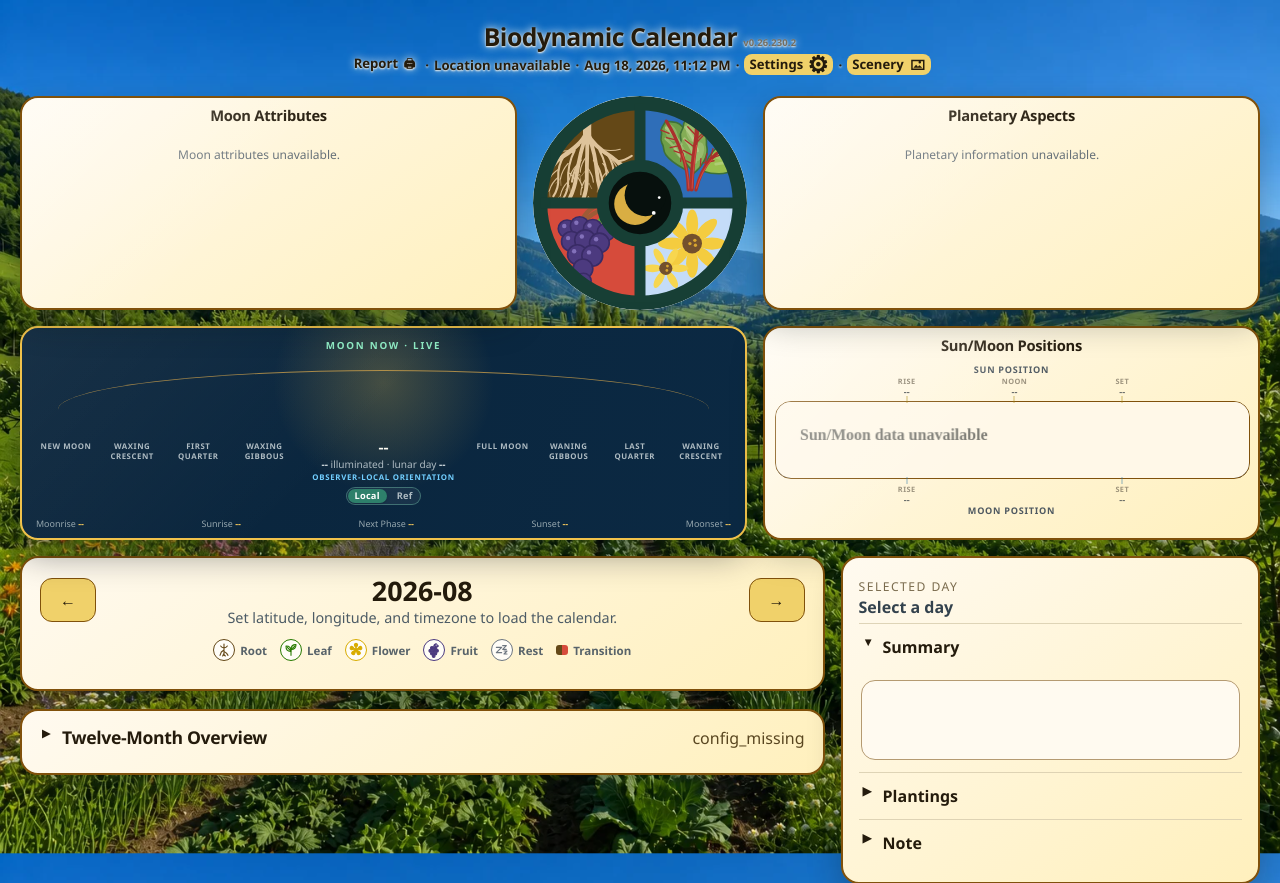
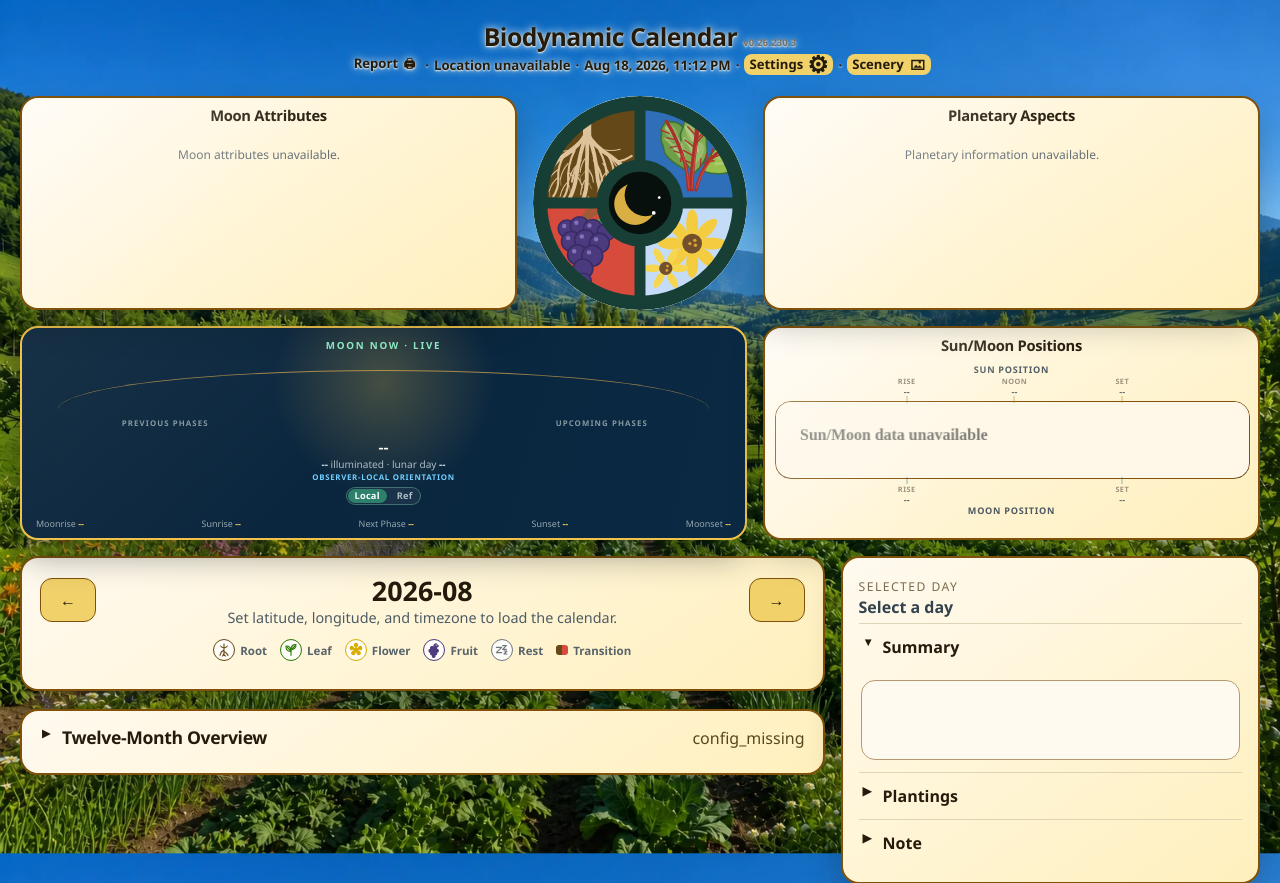
Before and after one commit to mot-yelraf/Biodynamic_Calendar, a FastAPI app: page / in a window 1280 px wide. Shown: the top 883 px of the page. Run offline with FastAPI, Linux system fonts and the light colour scheme; data that the repository does not hold is empty; some libraries are stand-ins or nearby versions.

Commit message:
Fix lunar phase timeline ordering (#7)

```diff
--- a/pyproject.toml
+++ b/pyproject.toml
@@ -4,7 +4,7 @@ build-backend = "setuptools.build_meta"
 
 [project]
 name = "biodynamic-calendar"
-version = "v0.26.230.2"
+version = "v0.26.230.3"
 description = "Standalone biodynamic calendar library and local web app."
 readme = "README.md"
 requires-python = ">=3.11"
--- a/src/biodynamic_calendar/core.py
+++ b/src/biodynamic_calendar/core.py
@@ -53,7 +53,7 @@ class BiodynamicConfig:
 
 
 # Increment when persisted calendar or daily-summary calculation output changes.
-CALCULATION_IMPLEMENTATION_VERSION = 6
+CALCULATION_IMPLEMENTATION_VERSION = 7
 
 
 @dataclass(frozen=True)
@@ -1260,7 +1260,7 @@ def _moon_phase_cycle(
     phase_day: float,
     latitude: float,
 ) -> list[dict[str, object]]:
-    """Build detailed observer-local snapshots for the eight lunar phases."""
+    """Build four previous and four upcoming observer-local phase milestones."""
     phase_names = (
         "New Moon",
         "Waxing Crescent",
@@ -1278,17 +1278,28 @@ def _moon_phase_cycle(
         return []
 
     local_now = observed_at.astimezone(tzinfo)
+    local_date = local_now.date()
+    candidates: set[tuple[date, int]] = set()
+    for cycle_offset in range(-2, 3):
+        for index, target_age in enumerate(phase_ages):
+            estimated_date = (local_now + timedelta(days=target_age + (28.0 * cycle_offset) - phase_day)).date()
+            phase_candidates = [estimated_date + timedelta(days=offset) for offset in range(-4, 5)]
+            representative_date = min(
+                phase_candidates,
+                key=lambda candidate: min(
+                    abs((float(_astral_moon.phase(candidate)) % 28.0) - target_age),
+                    28.0 - abs((float(_astral_moon.phase(candidate)) % 28.0) - target_age),
+                ),
+            )
+            candidates.add((representative_date, index))
+
+    ordered = sorted(candidates)
+    timeline = [item for item in ordered if item[0] < local_date][-4:]
+    timeline.extend([item for item in ordered if item[0] > local_date][:4])
     phase_cycle: list[dict[str, object]] = []
-    for index, (name, target_age) in enumerate(zip(phase_names, phase_ages)):
-        estimated_date = (local_now + timedelta(days=target_age - phase_day)).date()
-        candidates = [estimated_date + timedelta(days=offset) for offset in range(-4, 5)]
-        representative_date = min(
-            candidates,
-            key=lambda candidate: min(
-                abs((float(_astral_moon.phase(candidate)) % 28.0) - target_age),
-                28.0 - abs((float(_astral_moon.phase(candidate)) % 28.0) - target_age),
-            ),
-        )
+    for representative_date, index in timeline:
+        name = phase_names[index]
+        target_age = phase_ages[index]
         midnight = datetime.combine(representative_date, time.min, tzinfo=tzinfo)
         hourly = [midnight + timedelta(hours=hour) for hour in range(24)]
         view_at = max(hourly, key=lambda candidate: float(moon_el_fn(observer, _astral_moon_time(candidate))))
@@ -1302,13 +1313,14 @@ def _moon_phase_cycle(
         phase_cycle.append(
             {
                 "index": index,
-                "name": name,
+                "name": _traditional_full_moon_name(representative_date) if index == 4 else name,
                 "phase_value": target_age,
                 "illumination": round((1.0 - math.cos(2.0 * math.pi * target_age / 28.0)) * 50.0),
                 "bright_limb_angle": round(bright_angle, 2) if bright_angle is not None else 0.0,
                 "disk_rotation": round(disk_rotation, 2) if disk_rotation is not None else 0.0,
                 "altitude": round(moon_el, 1),
                 "representative_date": representative_date.isoformat(),
+                "date_label": f"{representative_date.strftime('%b')} {representative_date.day}",
             }
         )
     return phase_cycle
--- a/static/app.css
+++ b/static/app.css
@@ -1057,6 +1057,17 @@ button:disabled:hover {
   z-index: 1;
 }
 
+.lunar-cycle-side-title {
+  grid-column: 1 / -1;
+  margin: 0;
+  color: rgba(235, 247, 240, 0.54);
+  font-size: 0.49rem;
+  font-weight: 800;
+  letter-spacing: 0.14em;
+  text-align: center;
+  text-transform: uppercase;
+}
+
 .lunar-cycle-step {
   min-width: 0;
   color: #aebbc2;
@@ -1079,6 +1090,14 @@ button:disabled:hover {
   letter-spacing: 0.07em;
   line-height: 1.25;
   text-transform: uppercase;
+}
+
+.lunar-cycle-step time {
+  display: block;
+  margin-top: 3px;
+  color: #f0c55b;
+  font-size: 0.52rem;
+  font-weight: 700;
 }
 
 .lunar-cycle-current {
--- a/static/app.js
+++ b/static/app.js
@@ -961,6 +961,38 @@ function referenceBrightLimbAngle(phaseValue) {
   return 0;
 }
 
+function renderLunarPhaseSide(containerId, title, phases, isReferenceMode) {
+  const container = document.getElementById(containerId);
+  if (!container) return;
+  container.querySelectorAll("canvas").forEach((canvas) => moonDiskRenders.delete(canvas));
+  container.replaceChildren();
+  const heading = document.createElement("p");
+  heading.className = "lunar-cycle-side-title";
+  heading.textContent = title;
+  container.appendChild(heading);
+  phases.forEach((phase) => {
+    const step = document.createElement("div");
+    step.className = "lunar-cycle-step";
+    const canvas = document.createElement("canvas");
+    canvas.className = "lunar-cycle-disk";
+    canvas.width = 92;
+    canvas.height = 92;
+    canvas.dataset.cyclePhase = String(phase.phase_value ?? "");
+    const name = document.createElement("small");
+    name.textContent = phase.name || "Moon phase";
+    const phaseDate = document.createElement("time");
+    phaseDate.dateTime = phase.representative_date || "";
+    phaseDate.textContent = phase.date_label || formatIsoDate(phase.representative_date);
+    step.append(canvas, name, phaseDate);
+    container.appendChild(step);
+    renderMoonPhaseDisk(canvas, {
+      ...phase,
+      bright_limb_angle: isReferenceMode ? referenceBrightLimbAngle(phase.phase_value) : phase.bright_limb_angle,
+      disk_rotation: isReferenceMode ? 0 : phase.disk_rotation,
+    });
+  });
+}
+
 function drawMoonPhase(astro) {
   const isReferenceMode = getMoonViewMode() === "reference";
   if (!astro || !astro.ok || !Number.isFinite(Number(astro.moon_phase_value))) {
@@ -968,6 +1000,8 @@ function drawMoonPhase(astro) {
     document.querySelectorAll("#moonPhaseCanvas, [data-cycle-phase]").forEach((canvas) => {
       canvas.getContext("2d")?.clearRect(0, 0, canvas.width, canvas.height);
     });
+    renderLunarPhaseSide("previousMoonPhases", "Previous phases", [], isReferenceMode);
+    renderLunarPhaseSide("upcomingMoonPhases", "Upcoming phases", [], isReferenceMode);
     return;
   }
   const phaseValue = Number(astro.moon_phase_value);
@@ -982,21 +1016,8 @@ function drawMoonPhase(astro) {
 
   const rawCycle = Array.isArray(astro.moon_phase_cycle) ? astro.moon_phase_cycle : [];
   const cycle = pairedMoonPhaseCycle(rawCycle);
-  document.querySelectorAll("[data-cycle-phase]").forEach((canvas, index) => {
-    const phase = cycle.find((item) => Number(item.index) === index) || {
-      index,
-      name: canvas.getAttribute("aria-label") || "Moon phase",
-      phase_value: Number(canvas.dataset.cyclePhase),
-      illumination: [0, 15, 50, 85, 100, 85, 50, 15][index],
-      bright_limb_angle: referenceBrightLimbAngle(Number(canvas.dataset.cyclePhase)),
-      disk_rotation: 0,
-    };
-    renderMoonPhaseDisk(canvas, {
-      ...phase,
-      bright_limb_angle: isReferenceMode ? referenceBrightLimbAngle(phase.phase_value) : phase.bright_limb_angle,
-      disk_rotation: isReferenceMode ? 0 : phase.disk_rotation,
-    });
-  });
+  renderLunarPhaseSide("previousMoonPhases", "Previous phases", cycle.slice(0, 4), isReferenceMode);
+  renderLunarPhaseSide("upcomingMoonPhases", "Upcoming phases", cycle.slice(4, 8), isReferenceMode);
   document.getElementById("moonPhaseLabel").textContent = astro.moon_phase_label || "Moon";
   const altitude = Number(astro.moon_altitude_now);
   document.getElementById("moonOrientationStat").textContent = isReferenceMode
--- a/templates/index.html
+++ b/templates/index.html
@@ -33,12 +33,7 @@
     <section class="hero-grid">
       <section class="panel astro-panel moon-panel sun-moon-panel lunar-cycle-panel" id="sunMoonPositionPanel" role="button" tabindex="0" aria-label="Open 29 day Sun/Moon position and phase graphic" title="29 day Sun/Moon position and phase">
         <div class="lunar-cycle-arc" aria-hidden="true"></div>
-        <div class="lunar-cycle-side lunar-cycle-left" aria-label="Waxing moon phases">
-          <div class="lunar-cycle-step"><canvas class="lunar-cycle-disk" width="92" height="92" data-cycle-phase="0" aria-label="New Moon"></canvas><small>New Moon</small></div>
-          <div class="lunar-cycle-step"><canvas class="lunar-cycle-disk" width="92" height="92" data-cycle-phase="3.5" aria-label="Waxing Crescent"></canvas><small>Waxing Crescent</small></div>
-          <div class="lunar-cycle-step"><canvas class="lunar-cycle-disk" width="92" height="92" data-cycle-phase="7" aria-label="First Quarter"></canvas><small>First Quarter</small></div>
-          <div class="lunar-cycle-step"><canvas class="lunar-cycle-disk" width="92" height="92" data-cycle-phase="10.5" aria-label="Waxing Gibbous"></canvas><small>Waxing Gibbous</small></div>
-        </div>
+        <div class="lunar-cycle-side lunar-cycle-left" id="previousMoonPhases" aria-label="Previous four Moon phases"></div>
         <div class="lunar-cycle-current">
           <div class="lunar-cycle-eyebrow">Moon Now <span aria-hidden="true">&middot;</span> Live</div>
           <canvas id="moonPhaseCanvas" class="moon-canvas" width="184" height="184" aria-label="Current moon phase graphic"></canvas>
@@ -50,12 +45,7 @@
             <button type="button" class="moon-view-btn" id="moonViewReference" data-moon-view="reference" aria-pressed="false">Ref</button>
           </div>
         </div>
-        <div class="lunar-cycle-side lunar-cycle-right" aria-label="Waning moon phases">
-          <div class="lunar-cycle-step"><canvas class="lunar-cycle-disk" width="92" height="92" data-cycle-phase="14" aria-label="Full Moon"></canvas><small>Full Moon</small></div>
-          <div class="lunar-cycle-step"><canvas class="lunar-cycle-disk" width="92" height="92" data-cycle-phase="17.5" aria-label="Waning Gibbous"></canvas><small>Waning Gibbous</small></div>
-          <div class="lunar-cycle-step"><canvas class="lunar-cycle-disk" width="92" height="92" data-cycle-phase="21" aria-label="Last Quarter"></canvas><small>Last Quarter</small></div>
-          <div class="lunar-cycle-step"><canvas class="lunar-cycle-disk" width="92" height="92" data-cycle-phase="24.5" aria-label="Waning Crescent"></canvas><small>Waning Crescent</small></div>
-        </div>
+        <div class="lunar-cycle-side lunar-cycle-right" id="upcomingMoonPhases" aria-label="Upcoming four Moon phases"></div>
         <div class="lunar-cycle-times">
           <span>Moonrise <strong id="moonRiseStat">--</strong></span>
           <span>Sunrise <strong id="moonCycleSunriseStat">--</strong></span>
```
Also changed, not shown: docs/user_guide.md (+1 -1 lines), tests/test_core_smoke.py (+20 -0 lines), tests/test_sensorius_parity.py (+5 -2 lines).
